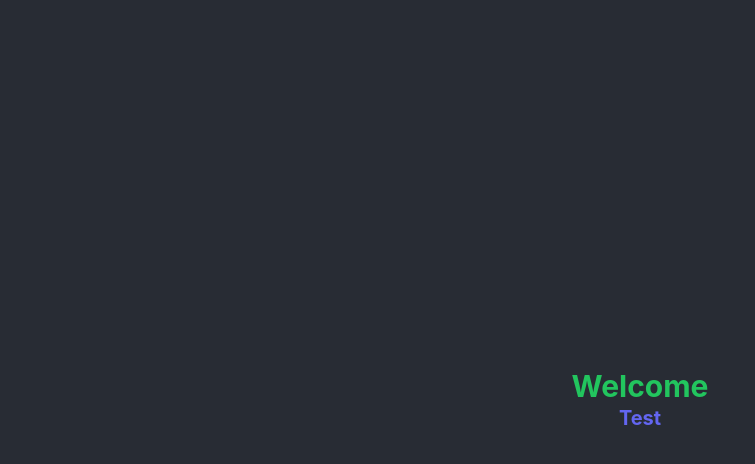
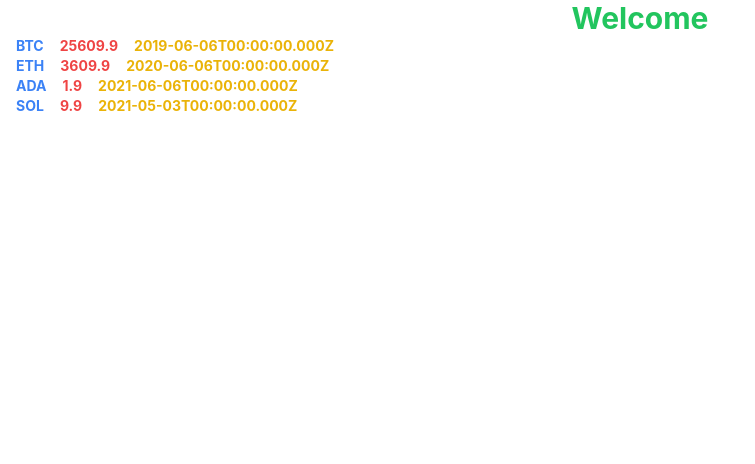
Before and after one commit to haugkjet/react-tailwind-test, a React (Create React App) app: page / in a window 1280 px wide. Shown: the top 464 px of the page, without its empty margins (0-755 px from the left). Built offline with nearby package versions, Linux system fonts and the light colour scheme.

Commit message:
Added PriceTracker React componenet

```diff
--- a/src/App.js
+++ b/src/App.js
@@ -1,19 +1,27 @@
 import logo from './logo.svg';
 import './App.css';
+import PriceTracker from './components/PriceTracker';
 
 function App() {
-  return (
+      const pricesToTrack = [
+      {ticker : 'BTC', price: '25609.9', lastUpdate : new Date(2019,5,6)},
+      {ticker : 'ETH', price: '3609.9', lastUpdate : new Date(2020,5,6)},
+      {ticker : 'ADA', price: '1.9', lastUpdate : new Date(2021,5,6)},
+      {ticker : 'SOL', price: '9.9', lastUpdate : new Date(2021,4,3)}
+    ];
+
+    return (
+
     <div className="App">
-      <header className="App-header">
+
         <h1 class="text-3xl text-green-500 font-bold" >Welcome</h1>
         <body>
-      <div class="flex">
-         <h1 class="text-xl text-indigo-500 font-bold" >Test</h1>
-
-      </div>
+      <PriceTracker ticker={pricesToTrack[0].ticker} price={pricesToTrack[0].price} lastDate={pricesToTrack[0].lastUpdate} ></PriceTracker>
+      <PriceTracker ticker={pricesToTrack[1].ticker} price={pricesToTrack[1].price} lastDate={pricesToTrack[1].lastUpdate}></PriceTracker>
+      <PriceTracker ticker={pricesToTrack[2].ticker} price={pricesToTrack[2].price} lastDate={pricesToTrack[2].lastUpdate}></PriceTracker>
+      <PriceTracker ticker={pricesToTrack[3].ticker} price={pricesToTrack[3].price} lastDate={pricesToTrack[3].lastUpdate}></PriceTracker>
 
       </body>
-      </header>
 
     </div>
   );
--- /dev/null
+++ b/src/components/PriceTracker.js
@@ -0,0 +1,15 @@
+function PriceTracker (props) {
+
+    const ticker = 'BTC';
+    const price = '24526.4';
+
+    const lastDate = new Date (2022,4,4);
+
+    return <div class="flex">
+                <div class="text-blue-500 font-bold text-sm ml-4">{props.ticker}</div>
+                <div class="text-red-500 font-bold text-sm ml-4">{props.price}</div>
+                <div class="text-yellow-500 font-bold text-sm ml-4">{props.lastDate.toISOString()}</div>
+            </div>
+}
+
+export default PriceTracker;
```
